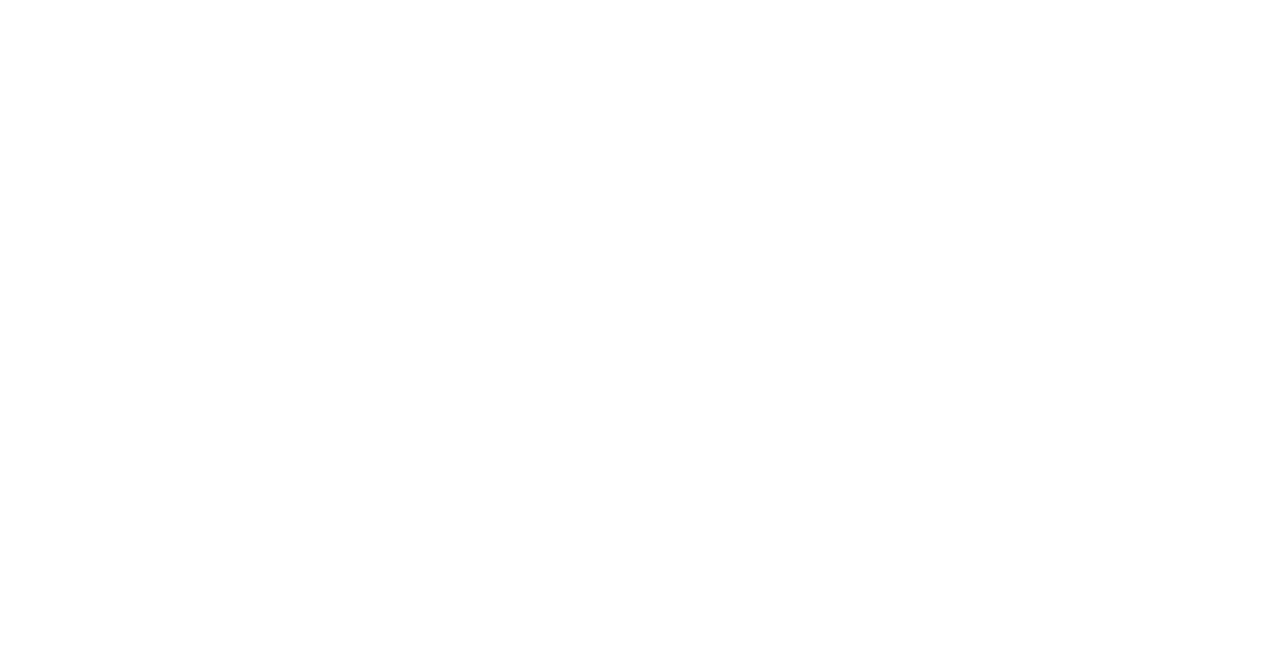
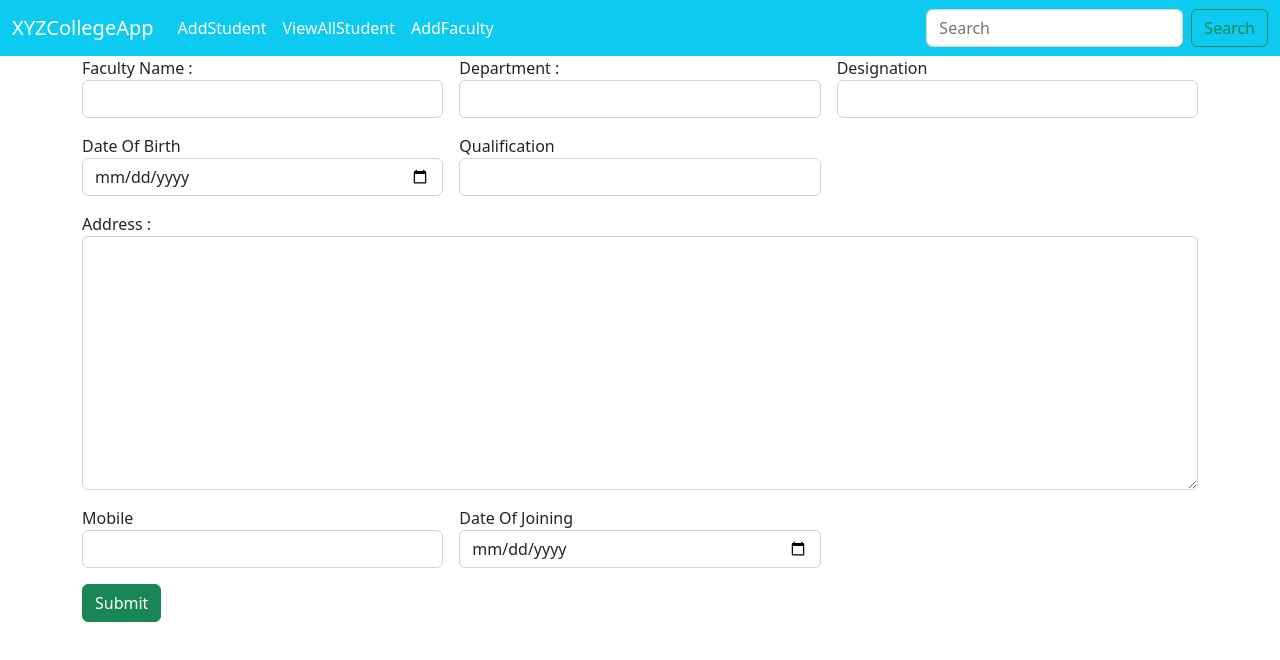
Before and after one commit to Saranyaullas1999/xyzcollegeapp, an Angular app: page /addfac in a window 1280 px wide. Before the commit this address led to /. Shown: the top 660 px of the page. Built offline with nearby package versions, Linux system fonts and the light colour scheme.

Commit message:
addfaculty

```diff
--- /dev/null
+++ b/src/app/addfaculty/addfaculty.component.html
@@ -0,0 +1,51 @@
+<app-navbar></app-navbar>
+<div class="container">
+    <div class="row">
+        <div class="col col-12 col-sm-12 col-md-12 col-lg-12 col-xl-12 col-xxl-12">
+            <div class="row g-3">
+                <div class="col col-12 col-sm-6 col-md-6 col-lg-4 col-xl-4 col-xxl-4">
+                    <label for="">Faculty Name :</label>
+                    <input type="text" class="form-control" name="facname" [(ngModel)]="facname">
+                </div>
+                <div class="col col-12 col-sm-6 col-md-6 col-lg-4 col-xl-4 col-xxl-4">
+                    <label for="">Department :</label>
+                    <select name="dep" id="" class="form-control" [(ngModel)]="dep">
+                        <option value="ComputerScience & Engineering">ComputerScience & Engineering</option>
+                        <option value="Electronics & Communication Engineering">Electronics & Communication Engineering</option>
+                        <option value="Mechanical Engineering">Mechanical Engineering</option>
+                        <option value="Civil Engineering">Civil Engineering</option>
+                        <option value="Biotechnology Engineering">Biotechnology Engineering</option>
+                        <option value="Chemical Engineering">Chemical Engineering</option>
+                    </select>
+                </div>
+                <div class="col col-12 col-sm-6 col-md-6 col-lg-4 col-xl-4 col-xxl-4">
+                    <label for="">Designation</label>
+                    <input type="text" class="form-control" name="designation" [(ngModel)]="designation">
+                </div>
+                <div class="col col-12 col-sm-6 col-md-6 col-lg-4 col-xl-4 col-xxl-4">
+                    <label for="">Date Of Birth</label>
+                    <input type="date" name="dob" id="" class="form-control" [(ngModel)]="dob">
+                </div>
+                <div class="col col-12 col-sm-6 col-md-6 col-lg-4 col-xl-4 col-xxl-4">
+                    <label for="">Qualification</label>
+                    <input type="text" class="form-control" name="qualification" [(ngModel)]="qualification">
+                </div>
+                <div class="col col-12 col-sm-12 col-md-12 col-lg-12 col-xl-12 col-xxl-12">
+                    <label for="">Address :</label>
+                    <textarea name="address" id="" cols="30" rows="10" class="form-control" [(ngModel)]="address"></textarea>
+                </div>
+                <div class="col col-12 col-sm-6 col-md-6 col-lg-4 col-xl-4 col-xxl-4">
+                    <label for="">Mobile</label>
+                    <input type="text" class="form-control" name="mobile" [(ngModel)]="mobile">
+                </div>
+                <div class="col col-12 col-sm-6 col-md-6 col-lg-4 col-xl-4 col-xxl-4">
+                    <label for="">Date Of Joining</label>
+                    <input type="date" name="doj" id="" class="form-control" [(ngModel)]="doj">
+                </div>
+                <div class="col col-12 col-sm-12 col-md-12 col-lg-12 col-xl-12 col-xxl-12">
+                    <button class="btn btn-success" (click)="readValue()">Submit</button>
+                </div>
+            </div>
+        </div>
+    </div>
+</div>
--- /dev/null
+++ b/src/app/addfaculty/addfaculty.component.ts
@@ -0,0 +1,48 @@
+import { Component, OnInit } from '@angular/core';
+
+@Component({
+  selector: 'app-addfaculty',
+  templateUrl: './addfaculty.component.html',
+  styleUrls: ['./addfaculty.component.css']
+})
+export class AddfacultyComponent implements OnInit {
+
+  constructor() { }
+
+  facname=""
+  dep=""
+  designation=""
+  dob=""
+  qualification=""
+  address=""
+  mobile=""
+  doj=""
+
+
+  readValue=()=>{
+    let data={
+      "facname":this.facname,
+      "dep":this.dep,
+      "designation":this.designation,
+      "dob":this.dob,
+      "qualification":this.qualification,
+      "address":this.address,
+      "mobile":this.mobile,
+      "doj":this.doj
+    }
+    console.log(data)
+    alert("Successfully added")
+    this.facname=""
+    this.dep=""
+    this.designation=""
+    this.dob=""
+    this.qualification=""
+    this.address=""
+    this.mobile=""
+    this.doj=""
+  }
+
+  ngOnInit(): void {
+  }
+
+}
--- a/src/app/navbar/navbar.component.html
+++ b/src/app/navbar/navbar.component.html
@@ -12,7 +12,9 @@
           <li class="nav-item">
             <a class="nav-link active" aria-current="page" routerLink="/view">ViewAllStudent</a>
           </li>
-
+          <li class="nav-item">
+            <a class="nav-link active" aria-current="page" routerLink="/addfac">AddFaculty</a>
+          </li>
 
         </ul>
         <form class="d-flex" role="search">
```
Also changed, not shown: src/app/app.module.ts (+6 -1 lines), src/app/addfaculty/addfaculty.component.css (added).
